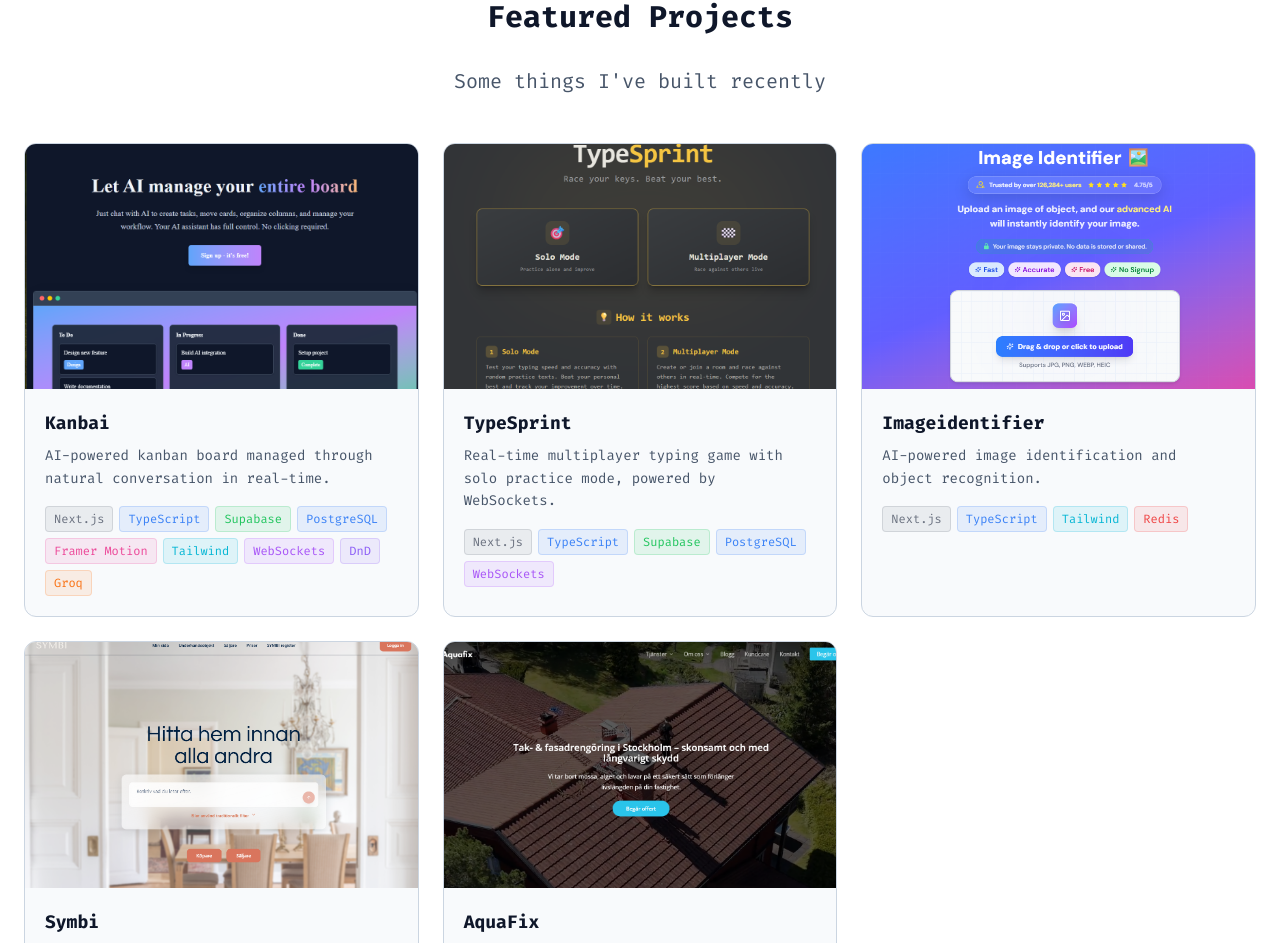
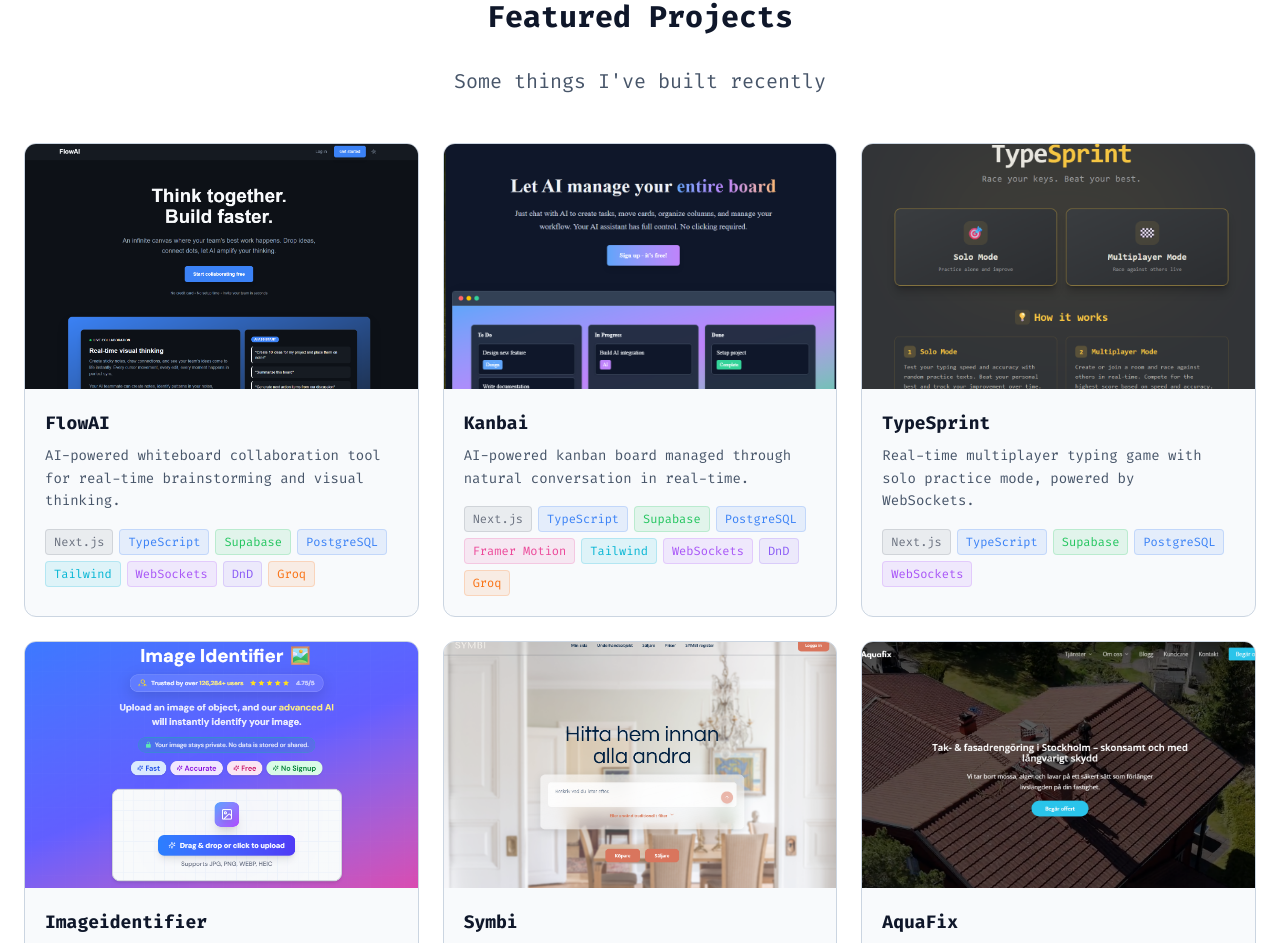
Before and after one commit to chvlpont/portfolio-ph, a Next.js app: page / in a window 1280 px wide. Shown: the part 1795-2738 px from the top of the page. Built offline with nearby package versions, Linux system fonts and the light colour scheme.

Commit message:
add flowai to featured projects

```diff
--- a/app/page.tsx
+++ b/app/page.tsx
@@ -80,6 +80,28 @@ const Portfolio = () => {
   }, []);
 
   const projects = [
+    {
+      name: "FlowAI",
+      url: "https://flowai-inky.vercel.app/",
+      image: "/flowai-screenshot.png",
+      description:
+        "AI-powered whiteboard collaboration tool for real-time brainstorming and visual thinking.",
+      gradient: {
+        from: "indigo-500",
+        to: "cyan-500",
+      },
+      hoverColor: "indigo-400",
+      tags: [
+        { label: "Next.js", color: "#6b7280" },
+        { label: "TypeScript", color: "#3b82f6" },
+        { label: "Supabase", color: "#22c55e" },
+        { label: "PostgreSQL", color: "#3b82f6" },
+        { label: "Tailwind", color: "#06b6d4" },
+        { label: "WebSockets", color: "#a855f7" },
+        { label: "DnD", color: "#8b5cf6" },
+        { label: "Groq", color: "#f97316" },
+      ],
+    },
     {
       name: "Kanbai",
       url: "https://kanbai-web.vercel.app/",
@@ -618,6 +640,8 @@ const Portfolio = () => {
                           ? "text-lg font-bold group-hover:text-purple-400 transition-colors mb-2"
                           : project.hoverColor === "blue-400"
                           ? "text-lg font-bold group-hover:text-blue-400 transition-colors mb-2"
+                          : project.hoverColor === "indigo-400"
+                          ? "text-lg font-bold group-hover:text-indigo-400 transition-colors mb-2"
                           : "text-lg font-bold transition-colors mb-2"
                       }
                     >
```
Also changed, not shown: public/flowai-screenshot.png (added).
